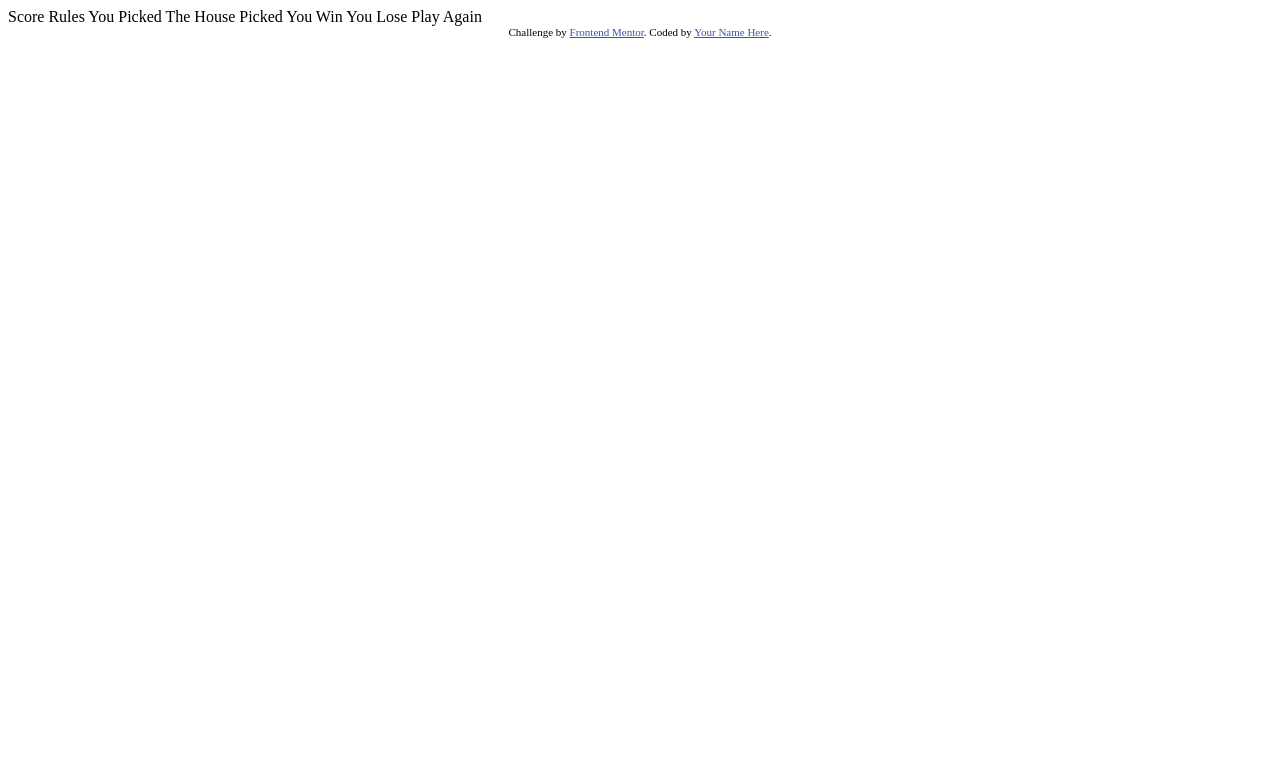
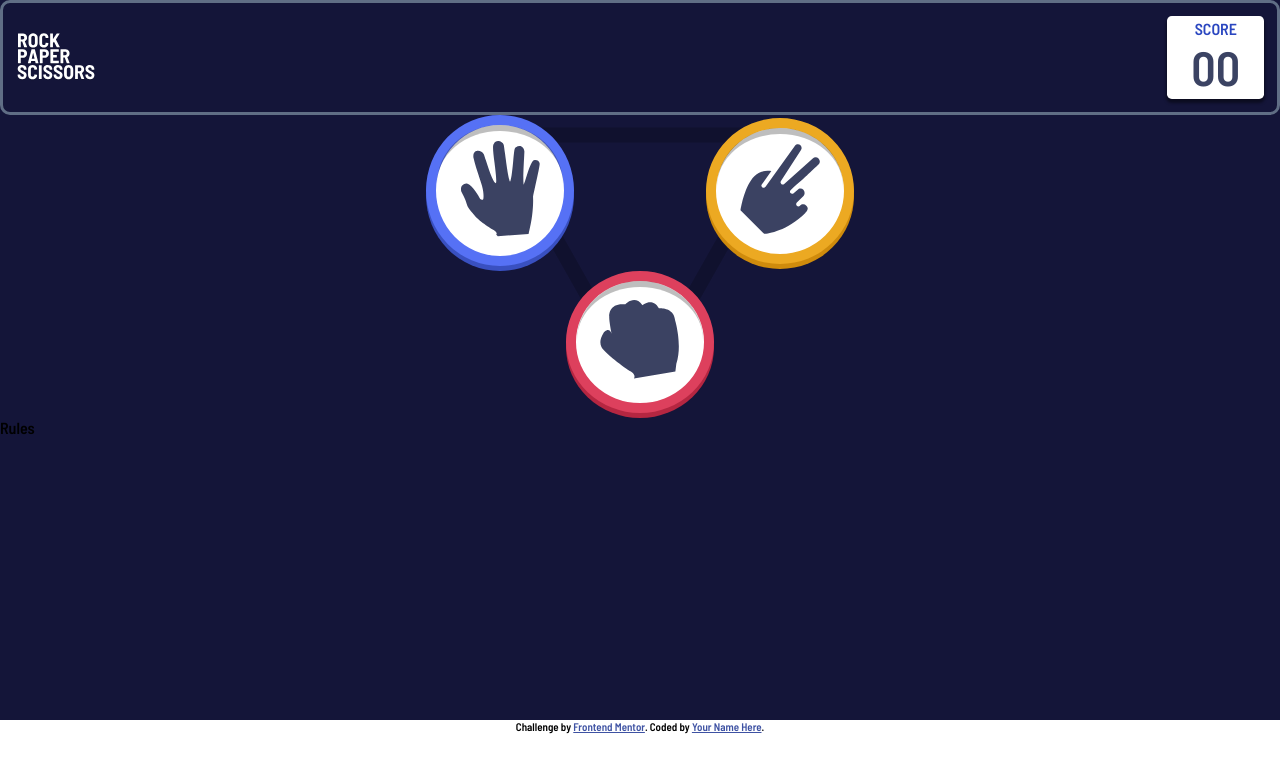
Before and after one commit to Alpha437/Rock-Paper-Scissors, a plain HTML site: page index.html in a window 1280 px wide. Drawn offline with Linux system fonts and the light colour scheme.

Commit message:
Working on the UI

```diff
--- a/index.html
+++ b/index.html
@@ -1,15 +1,16 @@
 <!DOCTYPE html>
 <html lang="en">
+
 <head>
   <meta charset="UTF-8">
-  <meta name="viewport" content="width=device-width, initial-scale=1.0"> <!-- displays site properly based on user's device -->
+  <meta name="viewport" content="width=device-width, initial-scale=1.0">
+  <!-- displays site properly based on user's device -->
 
   <link rel="icon" type="image/png" sizes="32x32" href="./images/favicon-32x32.png">
+  <link rel="stylesheet" href="style.css">
 
   <title>Frontend Mentor | Rock, Paper, Scissors</title>
-
-  Score
-  Rules
+  <!-- Rules
 
   You Picked
   The House Picked
@@ -17,16 +18,36 @@
   You Win
   You Lose
 
-  Play Again
+  Play Again -->
+</head>
 
-  <!-- Feel free to remove these styles or customise in your own stylesheet 👍 -->
-  <style>
-    .attribution { font-size: 11px; text-align: center; }
-    .attribution a { color: hsl(228, 45%, 44%); }
-  </style>
-</head>
 <body>
+  <main class="app">
+    <header class="heading">
+      <img src="./images/logo.svg" alt="logo" class="logo">
+      <div class="score">
+        <p class="score-title">Score</p>
+        <p class="score-count">00</p>
+      </div>
+    </header>
 
+    <section class="game-body">
+      <img src="./images/bg-triangle.svg" alt="" class="bg-triangle">
+      <div class="move--wrapper paper">
+        <img src="./images/icon-paper.svg" alt="" class="paper-image move--icon">
+      </div>
+      <div class="move--wrapper scissors">
+        <img src="./images/icon-scissors.svg" alt="" class="scissors-image move--icon">
+      </div>
+      <div class="move--wrapper rock">
+        <img src="./images/icon-rock.svg" alt="" class="rock-image move--icon">
+      </div>
+    </section>
+
+    <footer class="rules">
+      <p>Rules</p>
+    </footer>
+  </main>
 
 
   <div class="attribution">
@@ -34,4 +55,5 @@
     Coded by <a href="#">Your Name Here</a>.
   </div>
 </body>
+
 </html>
--- /dev/null
+++ b/style.css
@@ -0,0 +1,184 @@
+@import url('https://fonts.googleapis.com/css2?family=Barlow+Semi+Condensed:wght@600;700&display=swap');
+
+/* || RESET */
+* {
+  margin: 0;
+  padding: 0;
+  box-sizing: border-bobx;
+}
+
+/* || VARIABLES */
+:root {
+  /* Game move colors */
+  --scissors-dark: hsl(39, 89%, 43%);
+  --scissors-light: hsl(40, 84%, 53%);
+  --paper-dark: hsl(230, 54%, 49%) ;
+  --paper-light: hsl(230, 89%, 65%);
+  --rock-dark: hsl(349, 65%, 43%);
+  --rock-light: hsl(349, 70%, 56%);
+  --lizard-dark: hsl(261, 73%, 60%);
+  --lizard-dark: hsl(261, 72%, 63%);
+  --spock-dark: hsl(189, 59%, 53%);
+  --spock-dark: hsl(189, 59%, 53%);
+
+  /* Other colors */
+  --dark-text: hsl(229, 25%, 31%);
+  --score-text: hsl(229, 64%, 46%);
+  --head-outline: hsl(217, 16%, 45%);
+  --bg-color1: hsl(214, 47%, 23%);
+  --bg-color2: hsl(237, 49%, 15%);
+  --drop-shadow: rgba(0, 0, 0, 0.253);
+
+  /* Others */
+  --fw-normal: 600;
+  --fw-bold: 700;
+  --icon-size: 80px;
+}
+
+/* || GENERAL STYLES */
+html,
+body {
+  min-height: 100vh;
+}
+
+body {
+  font-family: 'Barlow Semi Condensed';
+}
+
+.app {
+  background-color: var(--bg-color2);
+  /* padding: 2rem; */
+  min-height: 90vh;
+}
+
+.heading {
+  display: flex;
+  justify-content: space-between;
+  align-items: center;
+  border: 3px solid var(--head-outline);
+  border-radius: 10px;
+  padding: .8rem;
+}
+
+.logo {
+  width: 5rem;
+}
+
+.score {
+  background-color: white;
+  text-align: center;
+  padding: .2rem 1.5rem;
+  border-radius: .3rem;
+  box-shadow: 0 3px 3px 1px rgba(0, 0, 0, 0.445);
+}
+
+.score-title {
+  color: var(--score-text);
+  text-transform: uppercase;
+}
+
+.score-count {
+  font-size: 3rem;
+  color: var(--dark-text);
+}
+
+.game-body {
+  display: grid;
+  grid-template-columns: repeat(2, 1fr);
+  grid-template-rows: repeat(2, 1fr);
+  /* background-image: url(./images/bg-triangle.svg);
+  background-repeat: no-repeat;
+  background-size: contain;
+  background-position: center; */
+  place-items: center;
+  max-width: 560px;
+  margin: auto;
+}
+
+.bg-triangle {
+  position: absolute;
+}
+
+/* .game-body {
+  display: flex;
+  justify-content: space-evenly;
+  flex-wrap: wrap;
+  background-image: url(./images/bg-triangle.svg);
+  background-repeat: no-repeat;
+  background-size: contain;
+  background-position: center;
+  padding: 3rem;
+} */
+
+.move--icon {
+  width: var(--icon-size);
+}
+
+.move--wrapper {
+  background-color: white;
+  width: fit-content;
+  padding: 1rem 1.5rem;
+  border: 10px solid black;
+  border-radius: 50%;
+  position: relative;
+}
+
+.paper {
+  border: 10px solid var(--paper-light);
+  box-shadow: 0 5px 0 0 var(--paper-dark);
+}
+
+.paper::before {
+  content: '';
+  width: var(--icon-size);
+  height: var(--icon-size);
+  padding: 1rem 1.45rem;
+  position: absolute;
+  border-top: 6px solid var(--drop-shadow);
+  top: 0;
+  right: 1px;
+  border-radius: 50%;
+}
+
+.scissors {
+  border: 10px solid var(--scissors-light);
+  box-shadow: 0 5px 0 0 var(--scissors-dark);
+  grid-column: 2;
+}
+
+.scissors::before {
+  content: '';
+  width: var(--icon-size);
+  height: var(--icon-size);
+  padding: 1rem 1.45rem;
+  position: absolute;
+  border-top: 6px solid var(--drop-shadow);
+  top: 0;
+  right: 1px;
+  border-radius: 50%;
+}
+
+.rock {
+  padding: 1.2rem 1.5rem;
+  border: 10px solid var(--rock-light);
+  box-shadow: 0 5px 0 0 var(--rock-dark);
+  grid-column: span 2;
+  grid-row: 2;
+}
+
+.rock::before {
+  content: '';
+  width: var(--icon-size);
+  height: var(--icon-size);
+  padding: 1rem 1.45rem;
+  position: absolute;
+  border-top: 6px solid var(--drop-shadow);
+  top: 0;
+  right: 1px;
+  border-radius: 50%;
+}
+
+
+/* || FOOTER */
+.attribution { font-size: 11px; text-align: center; }
+.attribution a { color: hsl(228, 45%, 44%); }
```
